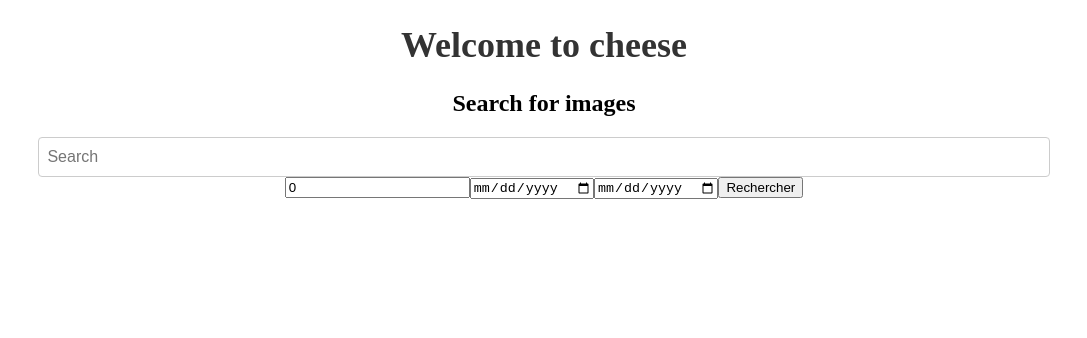
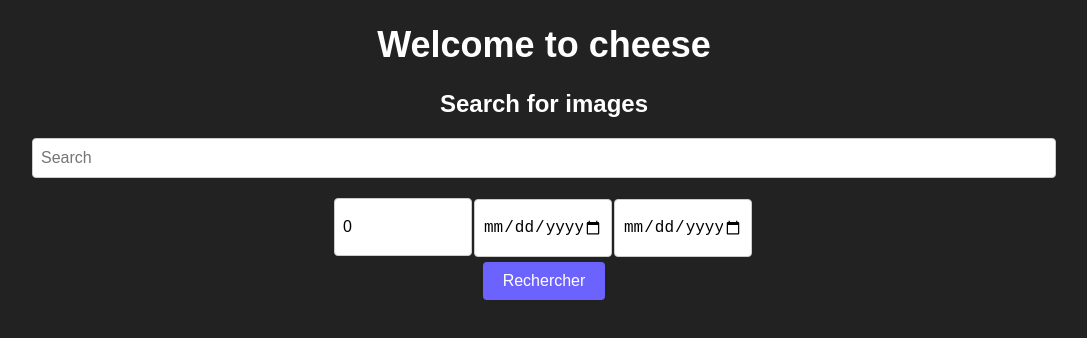
Before and after one commit to s3ite/Cheeese, an Angular app: page / in a window 1280 px wide. Shown: the top 338 px of the page, without its empty margins (96-1183 px from the left). Built offline with nearby package versions, Linux system fonts and the light colour scheme.

Commit message:
fix: added some pretty cool style + dark mode

```diff
--- a/src/app/components/header/header.component.css
+++ b/src/app/components/header/header.component.css
@@ -12,6 +12,7 @@ body {
 h1 {
   text-align: center;
   font-size: 36px;
-  color: #333;
+  color: white;
   font-weight: bold;
+  font-family: 'Arial', sans-serif;
 }
--- a/src/app/components/image-details/image-details.component.css
+++ b/src/app/components/image-details/image-details.component.css
@@ -1,3 +1,6 @@
 .image-details-container {
   position: relative;
 }
+p, h2 {
+  color: black;
+}
--- a/src/app/components/image-list/image-list.component.ts
+++ b/src/app/components/image-list/image-list.component.ts
@@ -22,7 +22,6 @@ export class ImageListComponent implements OnChanges, OnInit {
 
 
   ngOnChanges(changes: SimpleChanges) {
-    console.log(changes);
     if (changes['searchTerm']) {
       if ((!changes['searchTerm'].firstChange && changes['searchTerm'].currentValue) ||
         (!changes['formData'].firstChange && changes['formData'].currentValue)) {
@@ -36,10 +35,8 @@ export class ImageListComponent implements OnChanges, OnInit {
       }
     }
     else if(changes['formData']) {
-      console.log("changing formData");
       if (!changes['formData'].firstChange && changes['formData'].currentValue) {
         console.log(this.formData);
-        //TODO Handle the search with form params -> change HandleSearch signature.
         this.imageService.handleSearch(this.searchTerm, this.imageService, this.formData)
           .then((res) => {
             this.images = res;
--- a/src/app/components/search-bar/search-bar.component.css
+++ b/src/app/components/search-bar/search-bar.component.css
@@ -9,6 +9,8 @@ h2 {
   text-align: center;
   font-size: 24px;
   margin-bottom: 20px;
+  font-weight: bold;
+  font-family: 'Arial', sans-serif;
 }
 
 .form-group {
@@ -24,3 +26,6 @@ h2 {
   border: 1px solid #ccc;
   border-radius: 4px;
 }
+.form-control:hover {
+  box-shadow: 0 0 5px white; /* Apply box-shadow on hover */
+}
--- a/src/app/components/search-form/search-form.component.css
+++ b/src/app/components/search-form/search-form.component.css
@@ -0,0 +1,40 @@
+form {
+  flex-direction: column;
+  align-items: center; /* Added property */
+  margin-top: 20px; /* Added property */
+}
+
+input[type="number"],
+input[type="date"] {
+  width: 120px; /* Adjust width as needed */
+  height: 40px;
+  padding: 8px;
+  font-size: 16px;
+  border: 1px solid #ccc;
+  border-radius: 4px;
+  margin-right: 2px; /* Added property */
+  margin-bottom: 5px;
+}
+
+input[type="number"]:focus,
+input[type="date"]:focus {
+  outline: none;
+  border-color: #6c63ff;
+  box-shadow: 0 0 4px rgba(108, 99, 255, 0.6);
+}
+
+button[type="submit"] {
+  background-color: #6c63ff;
+  color: #fff;
+  border: none;
+  border-radius: 4px;
+  padding: 10px 20px;
+  font-size: 16px;
+  cursor: pointer;
+  display: block;
+  margin: 0 auto;
+}
+
+button[type="submit"]:hover {
+  background-color: #524ce0;
+}
--- a/src/app/components/search-form/search-form.component.html
+++ b/src/app/components/search-form/search-form.component.html
@@ -1,11 +1,13 @@
 <form (ngSubmit)="search()">
-    <!-- Champs de filtrage -->
+  <!-- Champs de filtrage -->
+  <div class ="formField">
     <input type="number" [(ngModel)]="imageSize" name="imageSize" placeholder="Taille de l'image">
     <input type="date" [(ngModel)]="minUploadDate" name="minUploadDate" placeholder="Date minimum d'upload">
     <input type="date" [(ngModel)]="maxUploadDate" name="maxUploadDate" placeholder="Date maximale d'upload">
+  </div>
 
-    <!-- Autres champs de filtrage, tags, etc. -->
+  <!-- Autres champs de filtrage, tags, etc. -->
 
-    <!-- Bouton de recherche -->
-    <button type="submit">Rechercher</button>
+  <!-- Bouton de recherche -->
+  <button type="submit">Rechercher</button>
 </form>
--- a/src/styles.css
+++ b/src/styles.css
@@ -1 +1,7 @@
 /* You can add global styles to this file, and also import other style files */
+body {
+  background-color: #222; /* Set the background color to a dark shade */
+  color: #fff; /* Set the text color to white or a light color for better visibility */
+  margin: 0;
+  padding: 0;
+}
```
